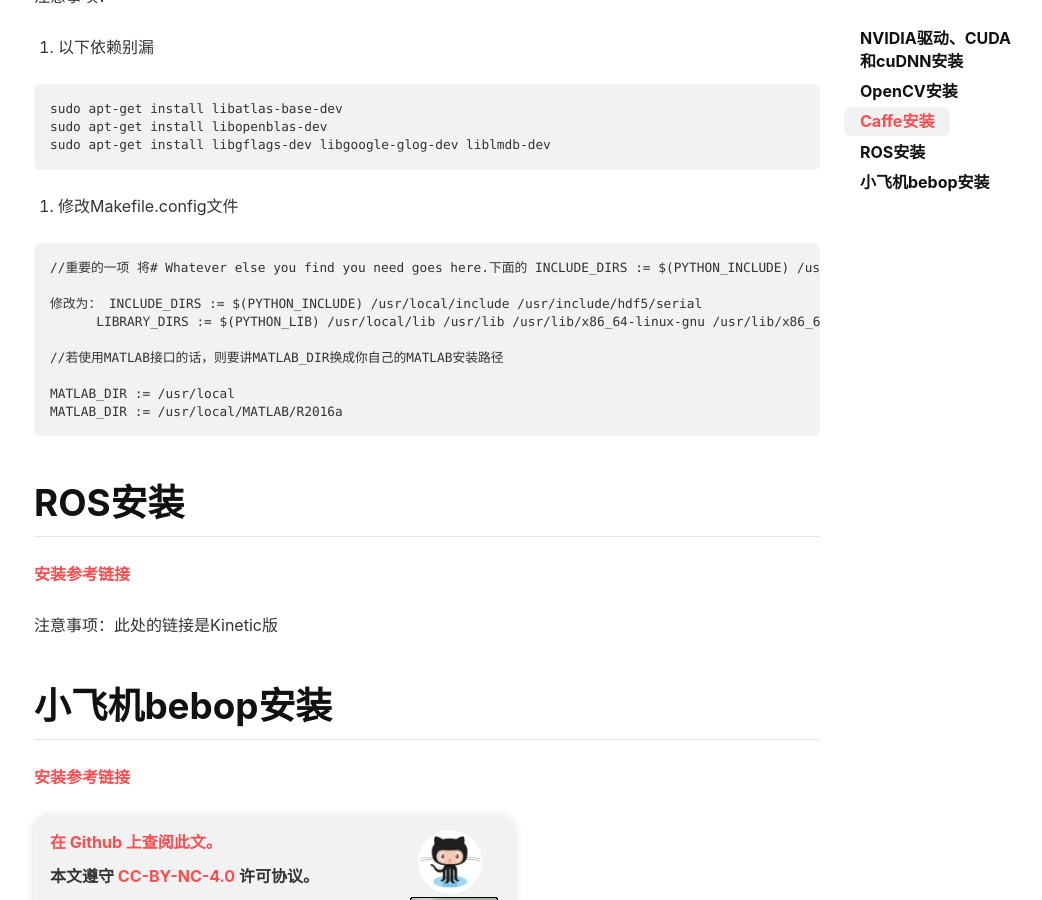
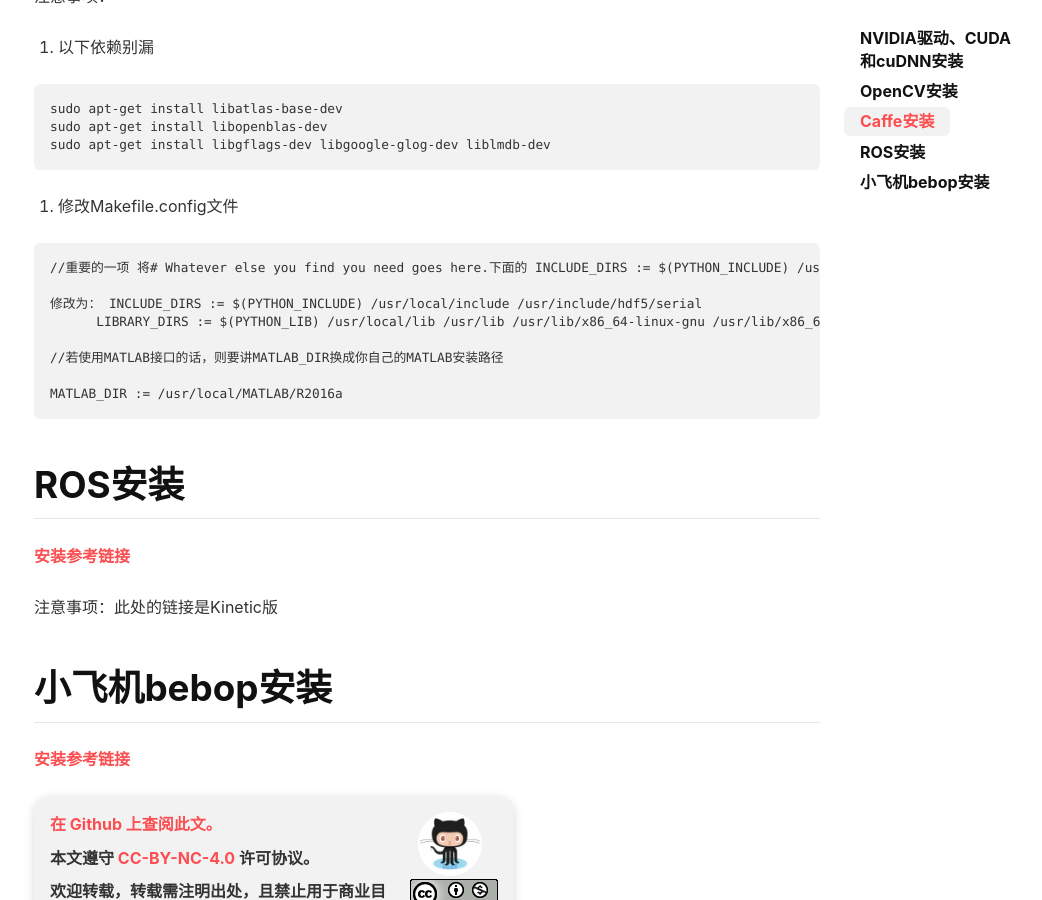
Before and after one commit to MingkangXiong/MingkangXiong.github.io, a Jekyll site: the page built from _posts/2018-01-18-Ubuntu16.04下的配置.md, in a window 1280 px wide and 900 px high, scrolled down 1043 px. Shown: the whole window, without its empty margins (103-1145 px from the left). Built offline with Jekyll 4.4.1, drawn with Linux system fonts in a browser that asks for light colours; nearby versions of some CDN libraries; comment, search, counter and statistics services are not loaded.

Commit message:
fix error

````diff
--- a/_posts/2018-01-18-Ubuntu16.04下的配置.md
+++ b/_posts/2018-01-18-Ubuntu16.04下的配置.md
@@ -43,7 +43,6 @@
 
 //若使用MATLAB接口的话，则要讲MATLAB_DIR换成你自己的MATLAB安装路径
 
-MATLAB_DIR := /usr/local
 MATLAB_DIR := /usr/local/MATLAB/R2016a
 ```
 # ROS安装
````
